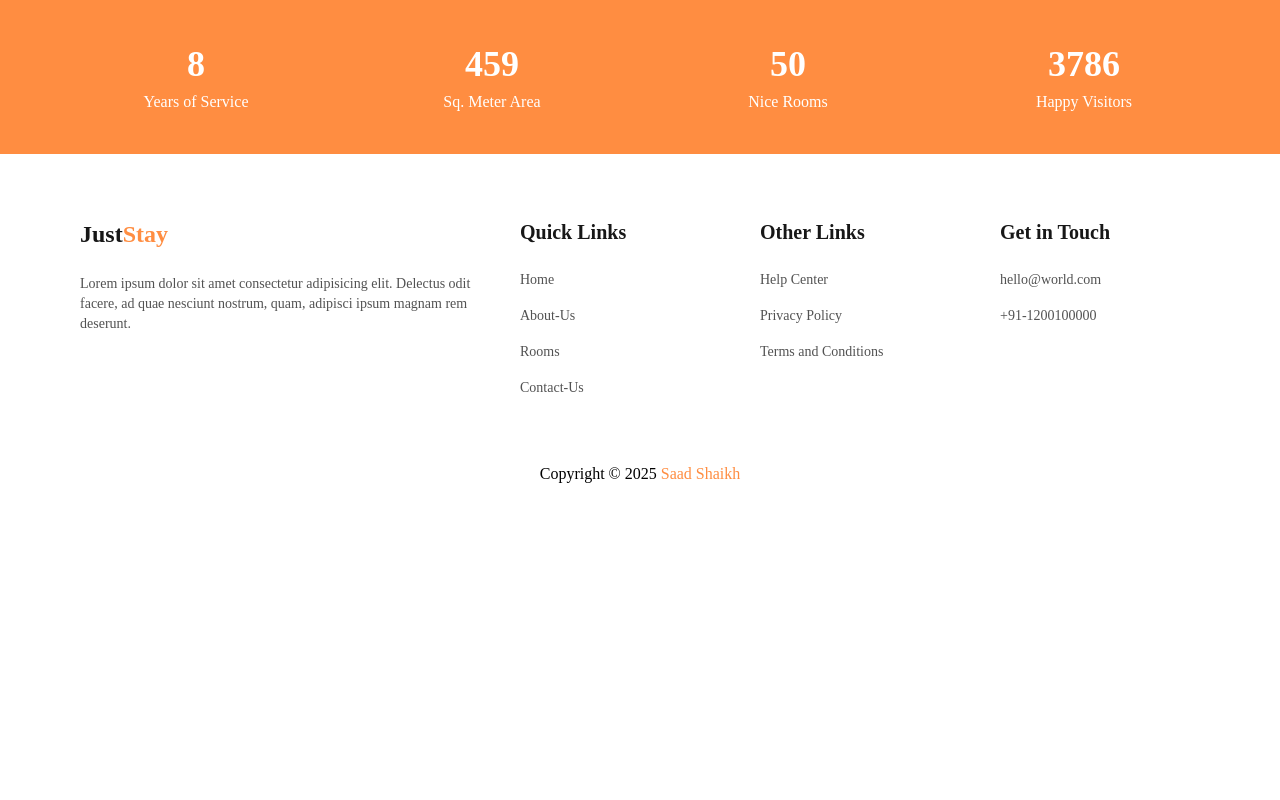
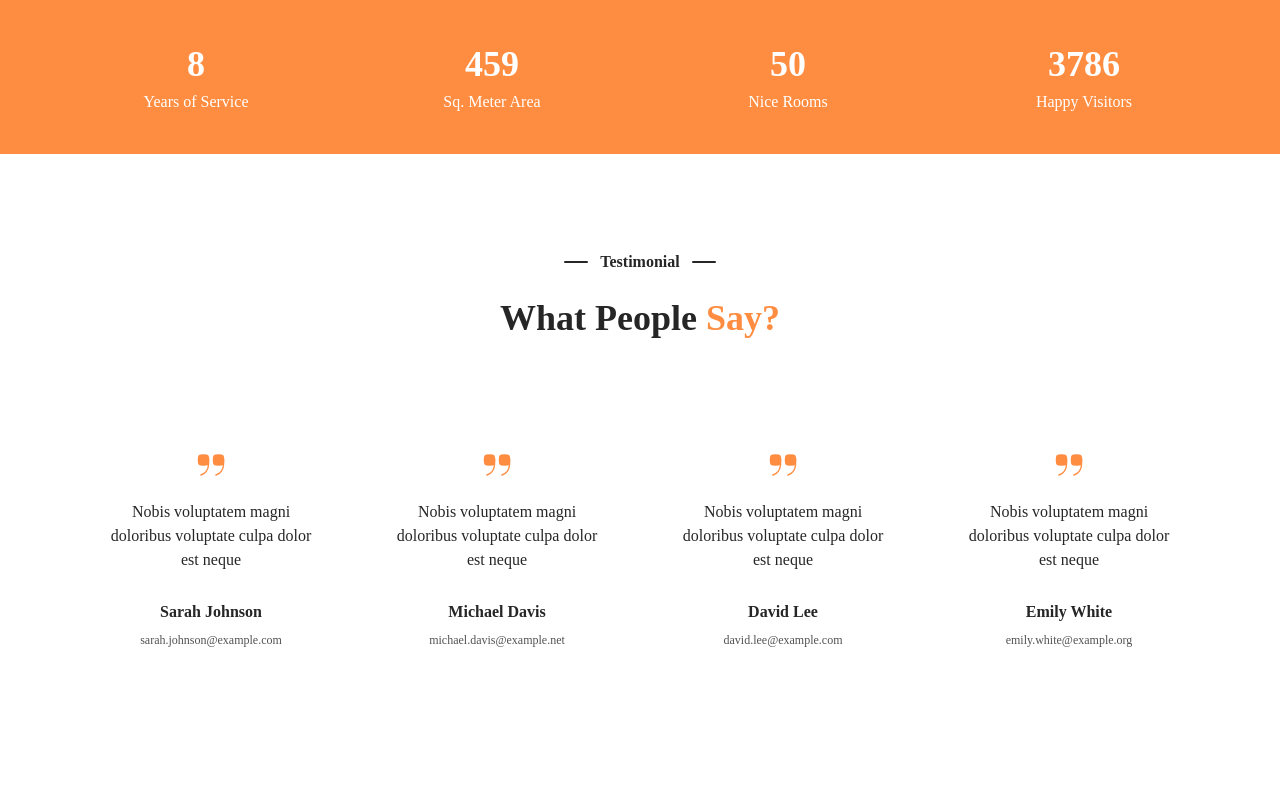
Before and after one commit to saad-shaikh-256/Hotel-JustStay, a React (Vite) app: page / in a window 1280 px wide. Shown: the top 800 px of the page. Built offline with nearby package versions, Linux system fonts and the light colour scheme.

Commit message:
Added Testimonial Section

```diff
--- a/src/App.jsx
+++ b/src/App.jsx
@@ -1,11 +1,13 @@
 import "./App.css";
 import Footer from "./Components/Footer";
 import Stats from "./Components/Stats";
+import Testimonial from "./Components/Testimonial";
 
 function App() {
   return (
     <>
       <Stats />
+      <Testimonial />
       <Footer />
     </>
   );
--- /dev/null
+++ b/src/Components/Testimonial.jsx
@@ -0,0 +1,74 @@
+const Testimonial = () => {
+  const testimonialArray = [
+    {
+      testimonialMessage:
+        "Nobis voluptatem magni doloribus voluptate culpa dolor est neque ",
+      testimonialName: "Sarah Johnson",
+      testimonialEmail: "sarah.johnson@example.com",
+    },
+    {
+      testimonialMessage:
+        "Nobis voluptatem magni doloribus voluptate culpa dolor est neque ",
+      testimonialName: "Michael Davis",
+      testimonialEmail: "michael.davis@example.net",
+    },
+    {
+      testimonialMessage:
+        "Nobis voluptatem magni doloribus voluptate culpa dolor est neque ",
+      testimonialName: "David Lee",
+      testimonialEmail: "david.lee@example.com",
+    },
+    {
+      testimonialMessage:
+        "Nobis voluptatem magni doloribus voluptate culpa dolor est neque ",
+      testimonialName: "Emily White",
+      testimonialEmail: " emily.white@example.org",
+    },
+  ];
+  return (
+    <>
+      <section className="h-fit w-full font-poppins px-5 py-12 sm:px-16 sm:py-20 md:px-14 md:py-24 lg:px-20 flex flex-col gap-16 sm:gap-20 lg:gap-24">
+        <div className="h-fit w-full flex flex-col justify-center items-center gap-6">
+          <div className="h-fit w-fit text-neutral-800 font-semibold flex justify-center items-center gap-3">
+            <hr className="w-7 lg:w-6 h-0.5 bg-neutral-800 border-none rounded-full" />
+            <span>Testimonial</span>
+            <hr className="w-7 lg:w-6 h-0.5 bg-neutral-800 border-none rounded-full" />
+          </div>
+          <div className="h-fit w-fit text-2xl sm:text-3xl lg:text-4xl font-bold text-neutral-800">
+            <span>What People </span>
+            <span className="text-primary">Say?</span>
+          </div>
+        </div>
+        <div className="h-fit w-full grid grid-cols-1 sm:grid-cols-2 lg:grid-cols-4 gap-6  content-center">
+          {testimonialArray.map((arr, index) => (
+            <div
+              key={index}
+              className="h-fit w-full lg:max-w-[298px] px-6 py-4 flex flex-col gap-7 justify-center items-center"
+            >
+              <div className="h-fit w-full flex flex-col justify-center items-center gap-5">
+                <img
+                  src="src/assets/Icons/quoteIcon.svg"
+                  alt="Quote-Icon"
+                  className="h-auto w-auto"
+                />
+                <span className="h-fit w-full text-center text-base  text-neutral-800 flex justify-center">
+                  {arr.testimonialMessage}
+                </span>
+              </div>
+              <div className="h-fit w-full flex flex-col justify-center items-center gap-2">
+                <span className="h-fit w-full text-center text-base font-semibold text-neutral-800">
+                  {arr.testimonialName}
+                </span>
+                <span className="h-fit w-full text-center text-xs text-neutral-600">
+                  {arr.testimonialEmail}
+                </span>
+              </div>
+            </div>
+          ))}
+        </div>
+      </section>
+    </>
+  );
+};
+
+export default Testimonial;
```
Also changed, not shown: src/assets/Icons/quoteIcon.svg (added).
